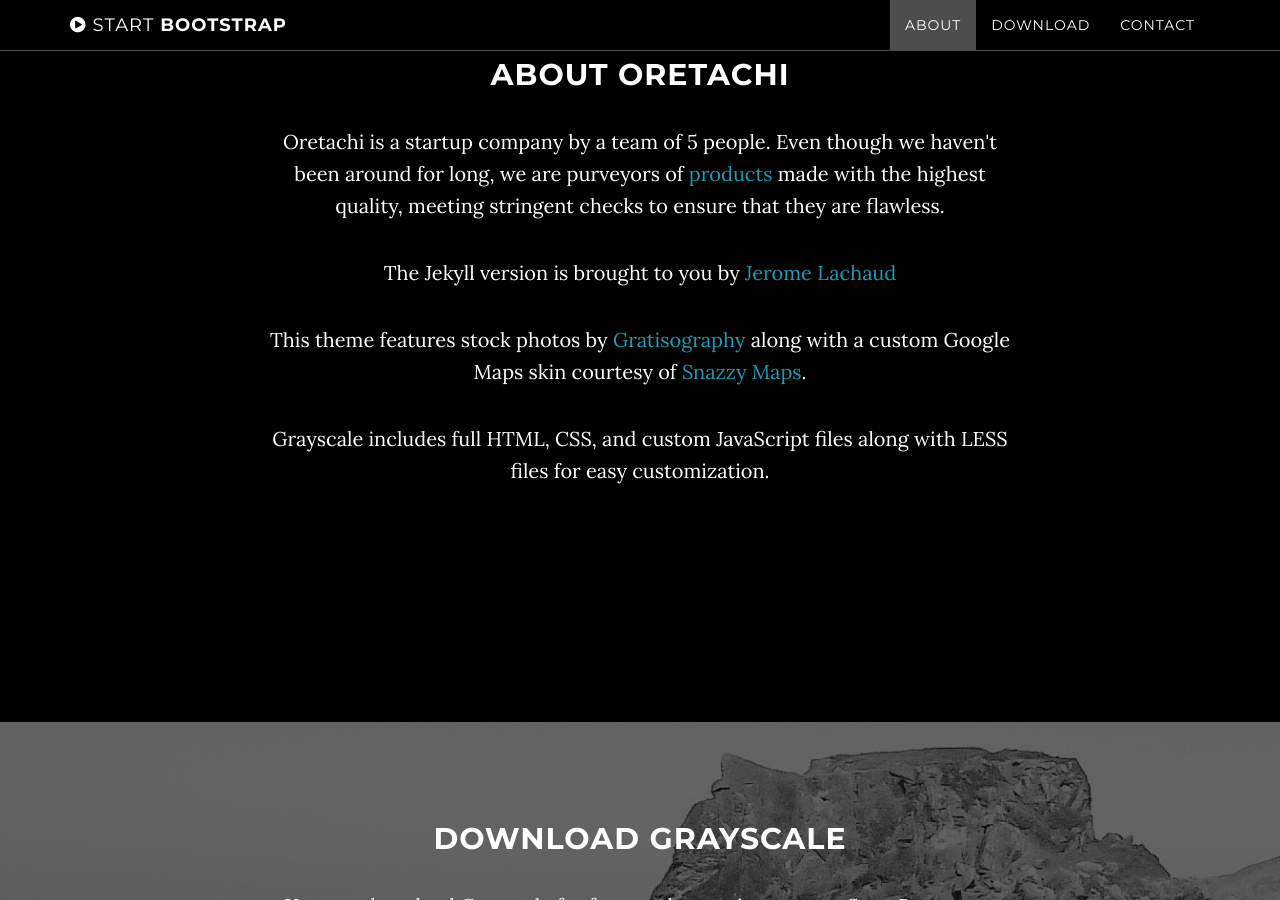
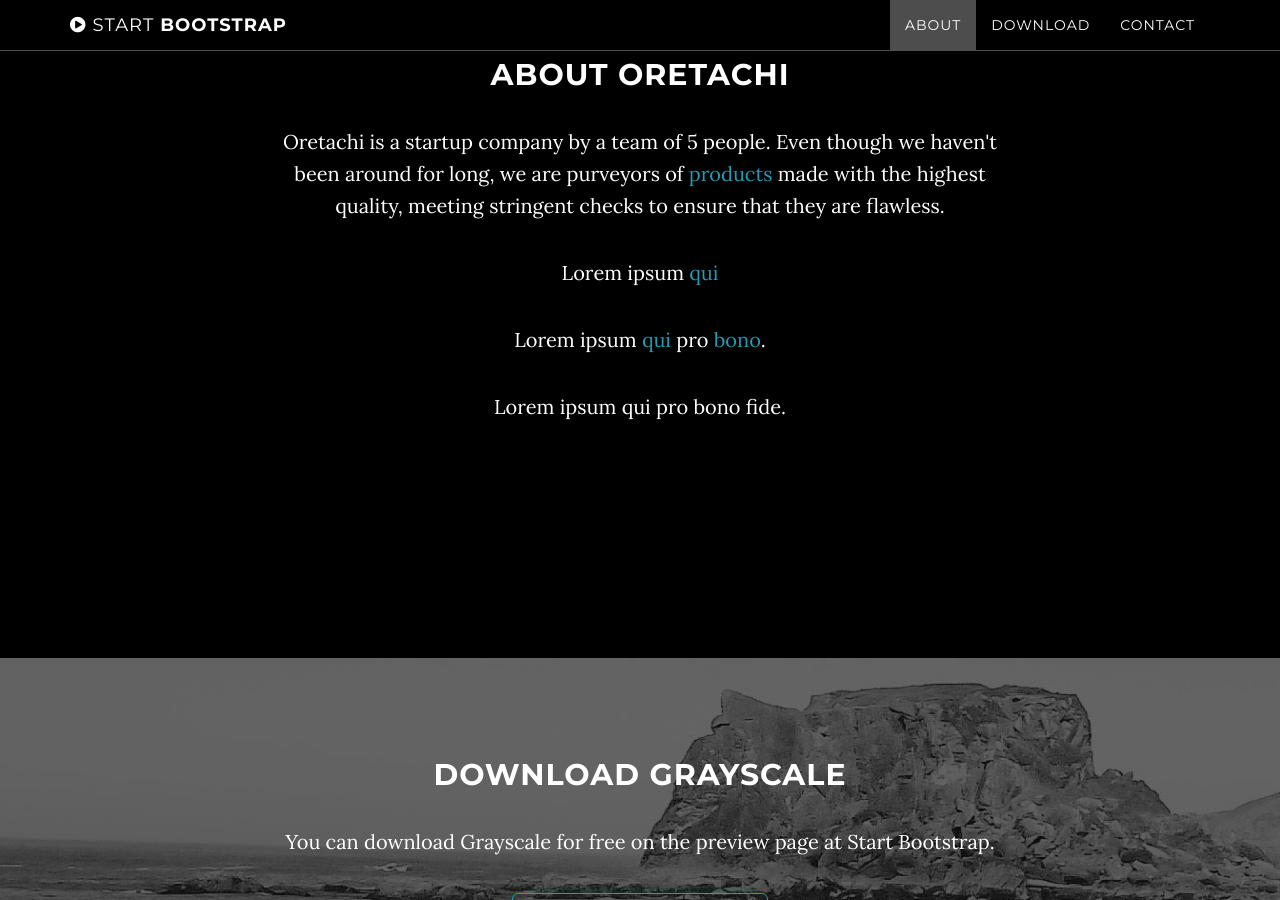
Before and after one commit to oretachi/oretachi.github.io, a Jekyll site: the page built from index.html, in a window 1280 px wide and 900 px high, scrolled down 1042 px. Built offline with Jekyll 4.4.1, drawn with Linux system fonts in a browser that asks for light colours.

Commit message:
Updated about.html

```diff
--- a/_includes/about.html
+++ b/_includes/about.html
@@ -4,9 +4,9 @@
             <div class="col-lg-8 col-lg-offset-2">
                 <h2>About Oretachi</h2>
                 <p>Oretachi is a startup company by a team of 5 people. Even though we haven't been around for long, we are purveyors of  <a href="http://startbootstrap.com/template-overviews/grayscale/">products</a>  made with the highest quality, meeting stringent checks to ensure that they are flawless. </p>
-                <p>The Jekyll version is brought to you by <a href="https://github.com/jeromelachaud">Jerome Lachaud</a></p>
-                <p>This theme features stock photos by <a href="http://gratisography.com/">Gratisography</a> along with a custom Google Maps skin courtesy of <a href="http://snazzymaps.com/">Snazzy Maps</a>.</p>
-                <p>Grayscale includes full HTML, CSS, and custom JavaScript files along with LESS files for easy customization.</p>
+                <p>Lorem ipsum <a href="https://github.com/jeromelachaud">qui</a></p>
+                <p>Lorem ipsum <a href="http://gratisography.com/">qui</a> pro <a href="http://snazzymaps.com/">bono</a>.</p>
+                <p>Lorem ipsum qui pro bono fide.</p>
             </div>
         </div>
     </section>
```
